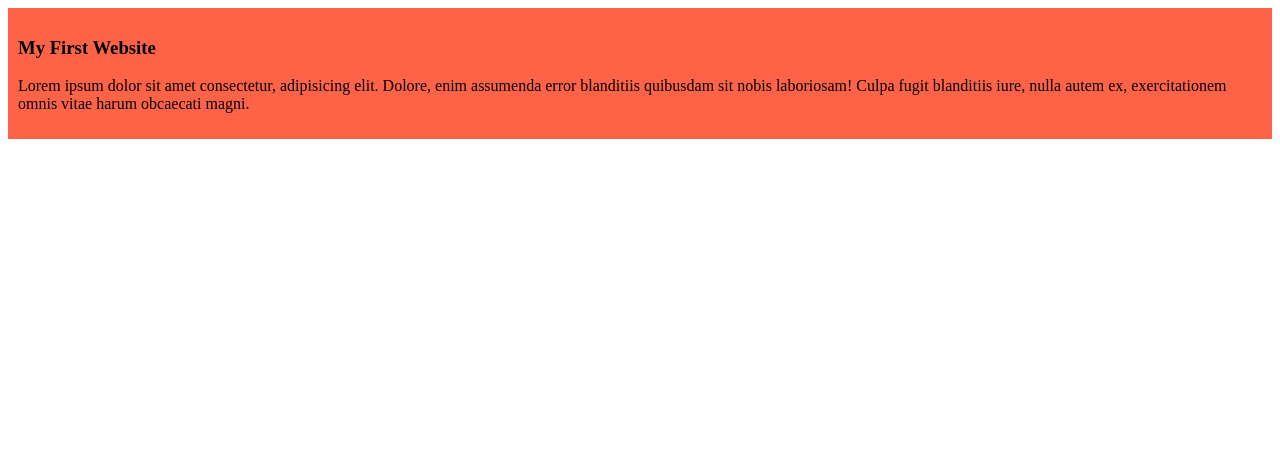
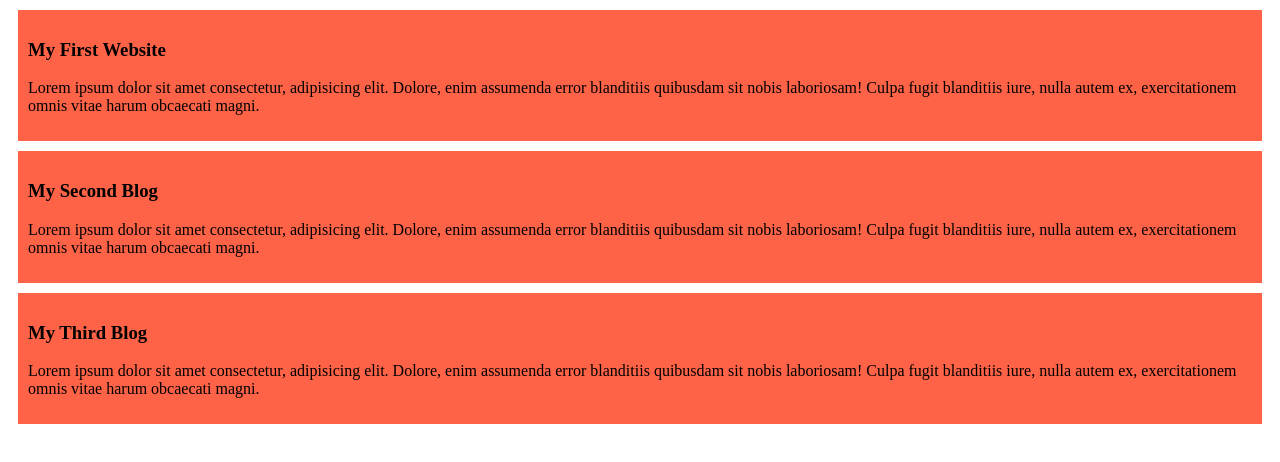
Before and after one commit to ayan630/my-simple-website, a plain HTML site: page index.html in a window 1280 px wide. Drawn offline with Linux system fonts and the light colour scheme.

Commit message:
added the seconf and the third blog

```diff
--- a/index.html
+++ b/index.html
@@ -11,5 +11,13 @@
         <h3>My First Website</h3>
         <p>Lorem ipsum dolor sit amet consectetur, adipisicing elit. Dolore, enim assumenda error blanditiis quibusdam sit nobis laboriosam! Culpa fugit blanditiis iure, nulla autem ex, exercitationem omnis vitae harum obcaecati magni.</p>
     </div>
+    <div>
+        <h3>My Second Blog</h3>
+        <p>Lorem ipsum dolor sit amet consectetur, adipisicing elit. Dolore, enim assumenda error blanditiis quibusdam sit nobis laboriosam! Culpa fugit blanditiis iure, nulla autem ex, exercitationem omnis vitae harum obcaecati magni.</p>
+    </div>
+    <div>
+        <h3>My Third Blog</h3>
+        <p>Lorem ipsum dolor sit amet consectetur, adipisicing elit. Dolore, enim assumenda error blanditiis quibusdam sit nobis laboriosam! Culpa fugit blanditiis iure, nulla autem ex, exercitationem omnis vitae harum obcaecati magni.</p>
+    </div>
 </body>
 </html>
--- a/styles/blog.css
+++ b/styles/blog.css
@@ -1,4 +1,5 @@
 div{
     background-color: tomato;
     padding: 10px;
+    margin: 10px;
 }
```
